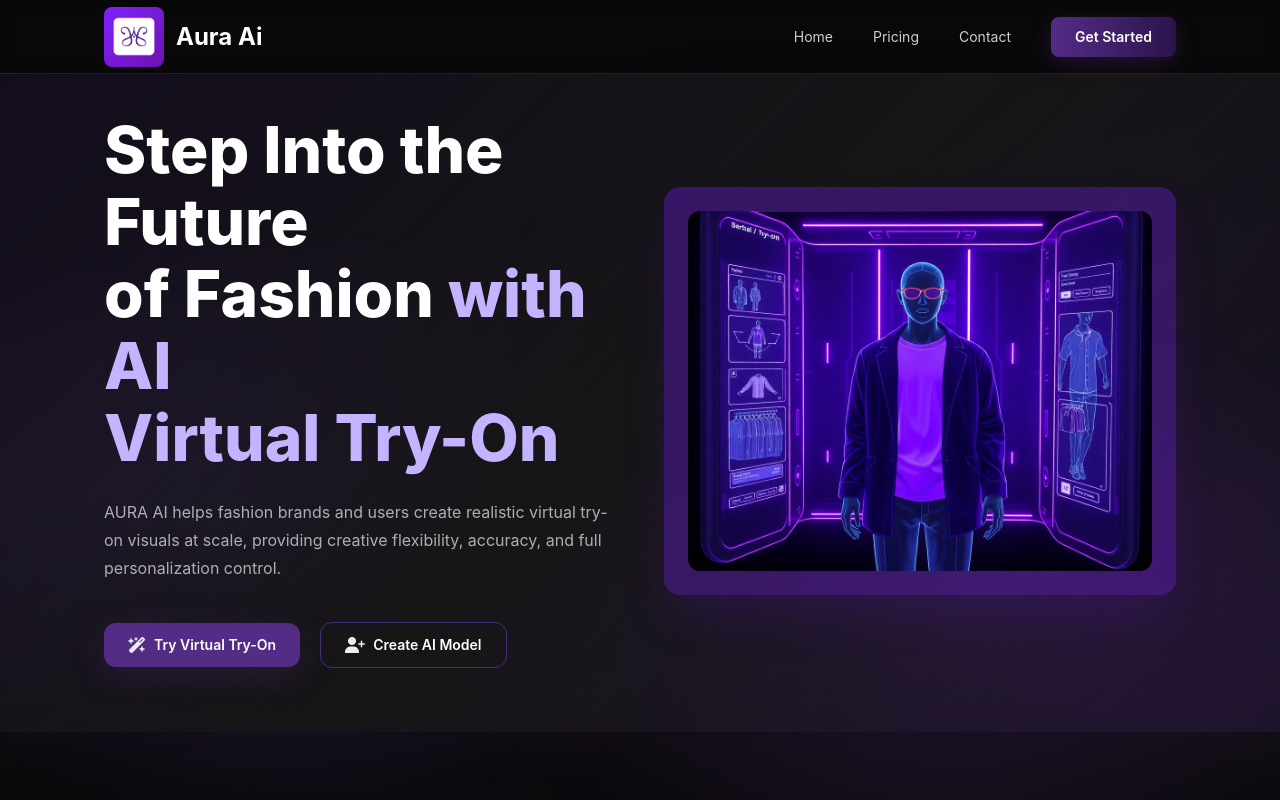
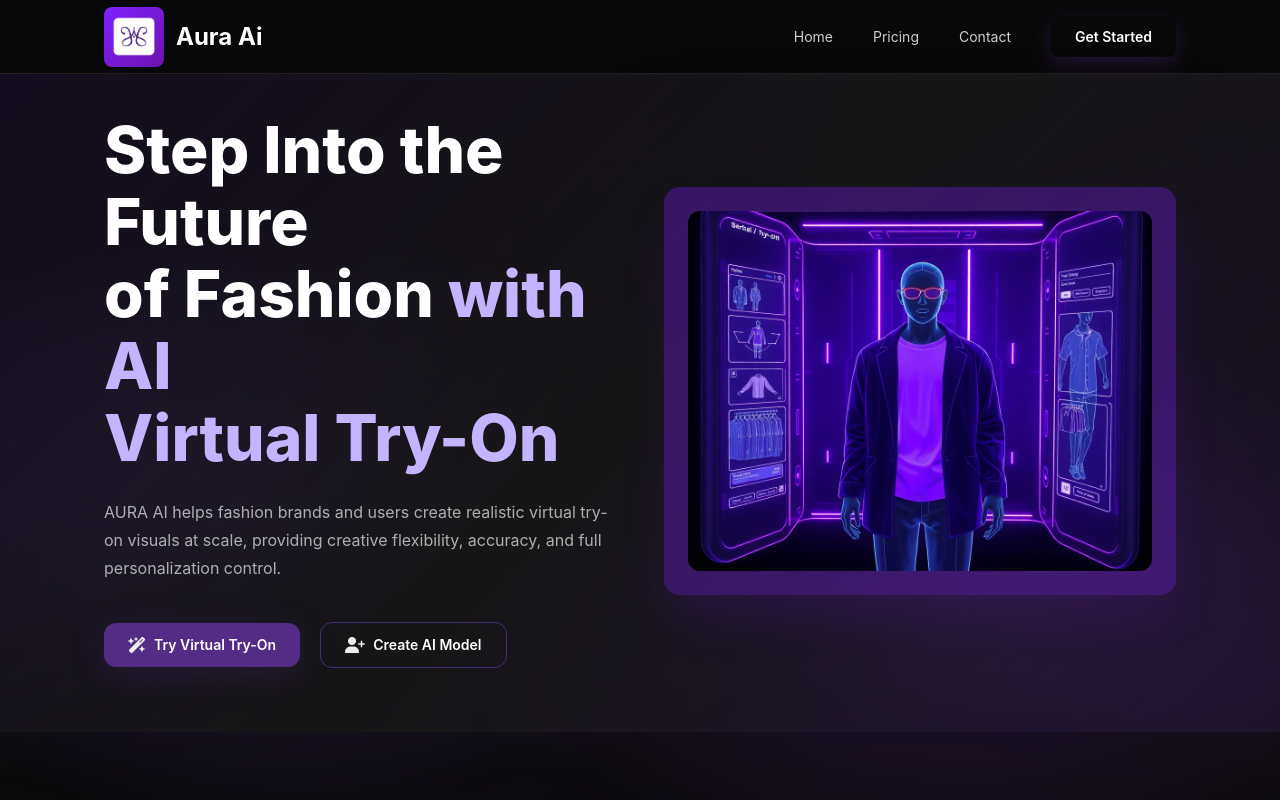
Before and after one commit to sondoscomma/AURAAI, a React (Vite) app in the folder aura-ai-ui/: page / in a window 1280 px wide. Shown: the top 800 px of the page. Built offline with nearby package versions, Linux system fonts and the light colour scheme.

Commit message:
home page route

```diff
--- a/aura-ai-ui/src/components/GradientButton.tsx
+++ b/aura-ai-ui/src/components/GradientButton.tsx
@@ -14,7 +14,7 @@ export default function GradientButton({
         "h-[40px] px-[24px] py-[8px]",
         "rounded-[8px]",
         "text-sm font-semibold text-white",
-        "bg-[linear-gradient(90deg,#532C86_0%,#2B144C_100%)]",
+        "bg-[linear-gradient(90deg,#C6A6F7 0%, #532C86 100%)]",
         "shadow-[0_6px_20px_rgba(83,44,134,0.35)]",
         "hover:brightness-110 active:scale-[0.98]",
         "transition-all duration-200",
```
